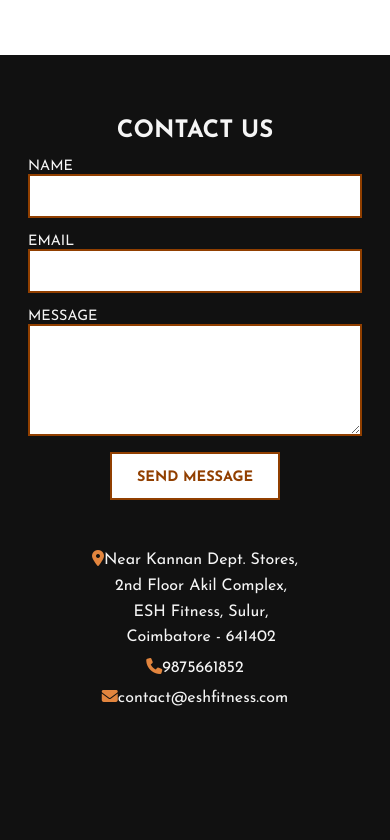
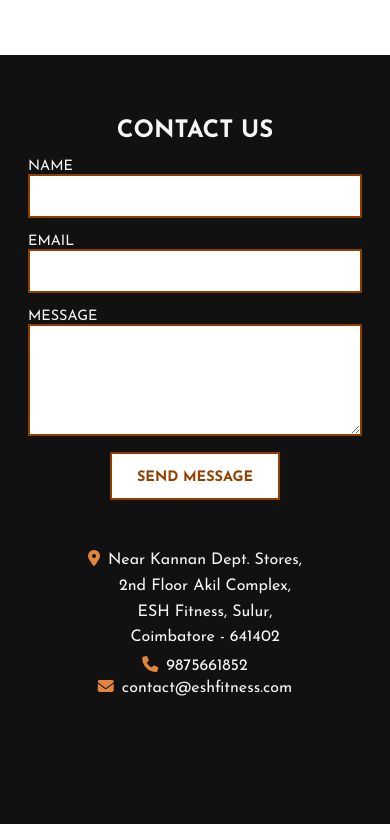
Before and after one commit to SmilinJasper/Gym-Website, a React (Create React App) app: page / in a window 390 px wide. Shown: the part 3592-4432 px from the top of the page. Built offline with nearby package versions, Linux system fonts and the light colour scheme.

Commit message:
make-footer-address-mail-and-phone-no-links

```diff
--- a/src/components/footer.css
+++ b/src/components/footer.css
@@ -17,5 +17,20 @@ footer {
 }
 
 footer p {
+    margin-left: .5rem;
+    padding: 0;
+    display: -webkit-inline-box;
+    display: -ms-inline-flexbox;
+    display: inline-flex;
     color: whitesmoke;
 }
+
+footer a {
+    margin-left: .5rem;
+    color: whitesmoke;
+    text-decoration: none;
+}
+
+footer a:hover {
+    color: hsl(206, 76%, 72%);
+}
--- a/src/components/footerAddressSection.css
+++ b/src/components/footerAddressSection.css
@@ -6,13 +6,6 @@ address {
     margin-top: 2em;
 }
 
-.address-info p {
-    display: -webkit-inline-box;
-    display: -ms-inline-flexbox;
-    display: inline-flex;
-    padding: 0;
-}
-
 .address-info:not(:last-child) {
     padding-bottom: 0.3em;
 }
--- a/src/components/footerAddressSection.jsx
+++ b/src/components/footerAddressSection.jsx
@@ -24,16 +24,16 @@ class FooterAddressSection extends Component {
 
                 <div class="address-info">
                     <i class="fa fa-phone" aria-hidden="true"></i>
-                    <p>
-                        9875661852
-                    </p>
+                    <a href='tel:9875661852'>
+                    9875661852
+                    </a>
                 </div>
 
                 <div class="address-info">
                     <i class="fa fa-envelope" aria-hidden="true"></i>
-                    <p>
-                       contact@eshfitness.com
-                    </p>
+                    <a href='mailto:contact@eshfitness.com'>
+                    contact@eshfitness.com
+                    </a>
                 </div>
 
             </address>
```
